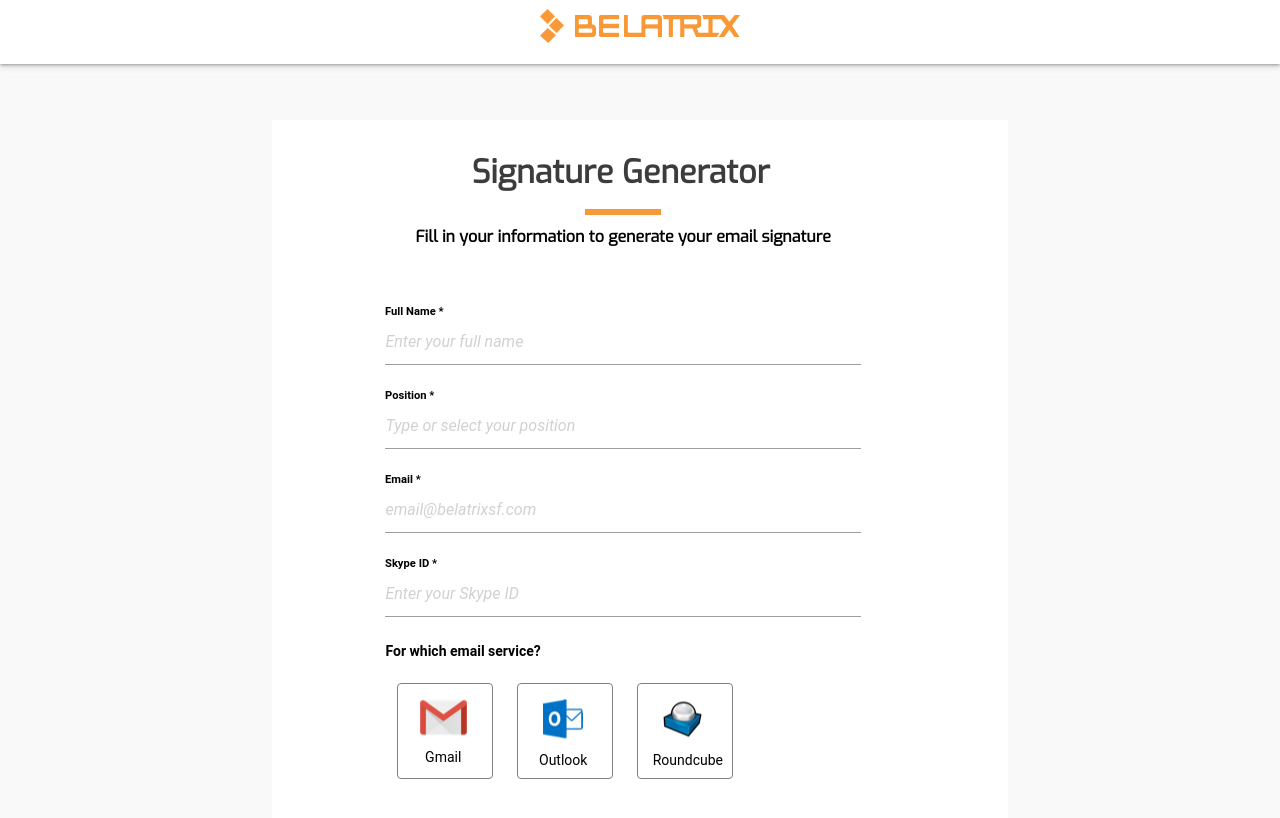
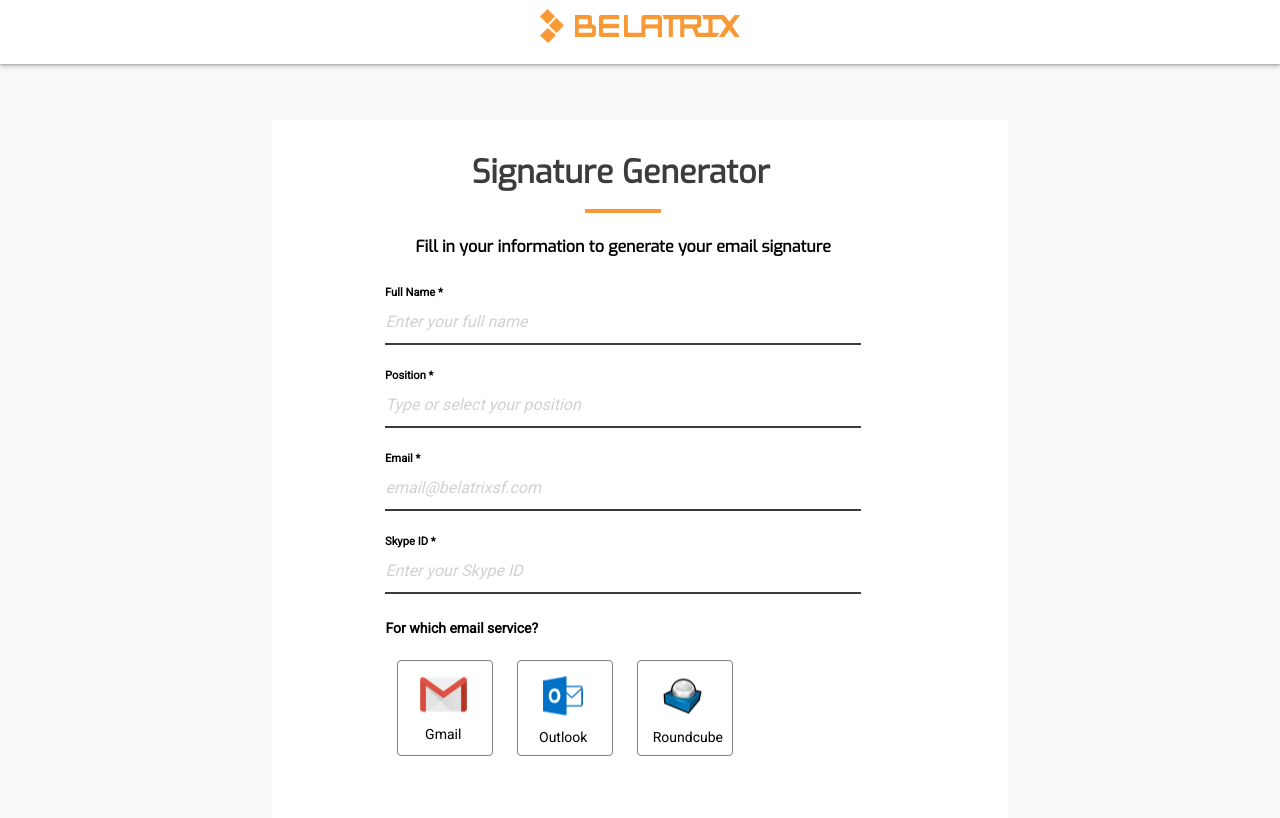
Before and after one commit to let1s3n/signature-generator, a React (Create React App) app: page / in a window 1280 px wide. Shown: the top 818 px of the page. Built offline with nearby package versions, Linux system fonts and the light colour scheme.

Commit message:
improvement

```diff
--- a/public/index.html
+++ b/public/index.html
@@ -23,6 +23,7 @@
       Learn how to configure a non-root public URL by running `npm run build`.
     -->
     <link href="https://fonts.googleapis.com/css?family=Exo" rel="stylesheet">
+    <link href="https://fonts.googleapis.com/css?family=Roboto" rel="stylesheet">
     <title>React App</title>
   </head>
   <body>
--- a/src/App.css
+++ b/src/App.css
@@ -6,7 +6,7 @@ body{
 label.active,span{
     height: 16px;
     color: #000000;
-    font-family: Roboto;
+    font-family: 'Roboto', sans-serif;
     font-size: 14px;
     font-weight: bold;
     line-height: 16px;
@@ -17,10 +17,22 @@ input.validate{
     height: 19px;
     width: 140px;
     color: #567077;
-    font-family: Roboto;
+    font-family: 'Roboto', sans-serif;
     font-size:16px;
     font-style: italic;
     line-height: 19px;
+
+
+}
+
+#first_name{
+    box-sizing: border-box;
+    border-bottom: 2px solid #3C3C3C;
+}
+
+#first_name:focus{
+    border-bottom: 2px solid #F89937;
+
 }
 
 .container{
@@ -68,10 +80,11 @@ nav{
     height: 32px;
     width: 303px;
     color: #3C3C3C;
-    font-family: Exo;
+    font-family: 'Exo', sans-serif;
     font-size: 32px;
     font-weight: bold;
     line-height: 32px;
+    margin-bottom:21px;
     /* border:2px solid blue; */
 
 }
@@ -81,13 +94,14 @@ nav{
     /* width:423px; */
 
 	color: #000000;
-	font-family: Exo;
+	font-family: 'Exo', sans-serif;
 	font-size: 16px;
 	font-weight: bold;
     line-height: 21px;
     clear:left;
     text-align: center;
     width:100%;
+    margin-top:23px;
 }
 
 .main{
@@ -97,7 +111,7 @@ nav{
 }
 
 form.col.s12{
-    margin-top:50px;
+    margin-top:22px;
 }
 
 .row.input{
@@ -111,7 +125,7 @@ form.col.s12{
     box-sizing: border-box;
     height: 1px;
     width: 76px;
-    border: 3px solid #F89937;
+    border: 2px solid #F89937;
     margin: 0 auto;
 }
 
@@ -136,6 +150,10 @@ form.col.s12{
     /* border:1px solid grey; */
 
 }
+.btn-flat.disabled:active{
+    box-shadow: 1px 1px 2px 0 #F3AF68;
+}
+
 .email-service-span{
     /* border:1px solid green; */
     margin-bottom:13.5px;
@@ -155,17 +173,17 @@ form.col.s12{
 }
 
 
-.asd{
+.button-text{
     display:block;
     height: 16px;
     color: #000000;
-    font-family: Roboto;
+    font-family: 'Roboto', sans-serif;
     font-size: 14px;
     line-height: 16px;
-   font-weight: normal;
+    font-weight: normal;
 }
 
-.jajaja{
+.email-service-container{
     height: 120px;
     width: 400px;
     /* border:1px solid blue; */
--- a/src/App.js
+++ b/src/App.js
@@ -10,7 +10,7 @@ class App extends Component {
         <nav>
           <div class="nav-wrapper">
             <a href="#" class="brand-logo center">
-            <img src={require("./logoBela.png")} />
+            <img src={require("./logoBela.png")} alt="" />
             </a>
 
           </div>
--- a/src/Form.js
+++ b/src/Form.js
@@ -36,7 +36,7 @@ export default class Form extends React.Component {
                 id="first_name"
                 type="text"
                 className="validate"
-                id="inputs"
+
               />
               <label id="word" className="active word" for="first_name">
                 Full Name *
@@ -50,7 +50,7 @@ export default class Form extends React.Component {
                 id="first_name"
                 type="text"
                 className="validate"
-                id="inputs"
+
               />
               <label className="active" for="first_name">
                 Position *
@@ -64,7 +64,7 @@ export default class Form extends React.Component {
                 id="first_name"
                 type="text"
                 className="validate"
-                id="inputs"
+
               />
               <label className="active" for="first_name">
                 Email *
@@ -78,7 +78,7 @@ export default class Form extends React.Component {
                 id="first_name"
                 type="text"
                 className="validate"
-                id="inputs"
+
               />
               <label className="active" for="first_name">
                 Skype ID *
@@ -95,26 +95,26 @@ export default class Form extends React.Component {
                   </span>
                 </div>
               </div>
-              <div className="jajaja">
+              <div className="email-service-container">
               <div className="row-buttons">
                 <div className="col s12">
                   <div className="rectangle">
                     <a class="btn-flat disabled">
                       <img src={require("./gmail.png")} alt="" />
-                      <span className="asd">Gmail</span>
+                      <span className="button-text">Gmail</span>
                     </a>
                   </div>
 
                   <div className="rectangle">
                     <a class="btn-flat disabled">
                       <img src={require("./outlook.png")} alt="" />
-                      <span className="asd">Outlook</span>
+                      <span className="button-text">Outlook</span>
                     </a>
                   </div>
                   <div className="rectangle">
                     <a class="btn-flat disabled">
                       <img src={require("./roundcube.png")} alt="" />
-                      <span className="asd">Roundcube</span>
+                      <span className="button-text">Roundcube</span>
                     </a>
                   </div>
                 </div>
```
